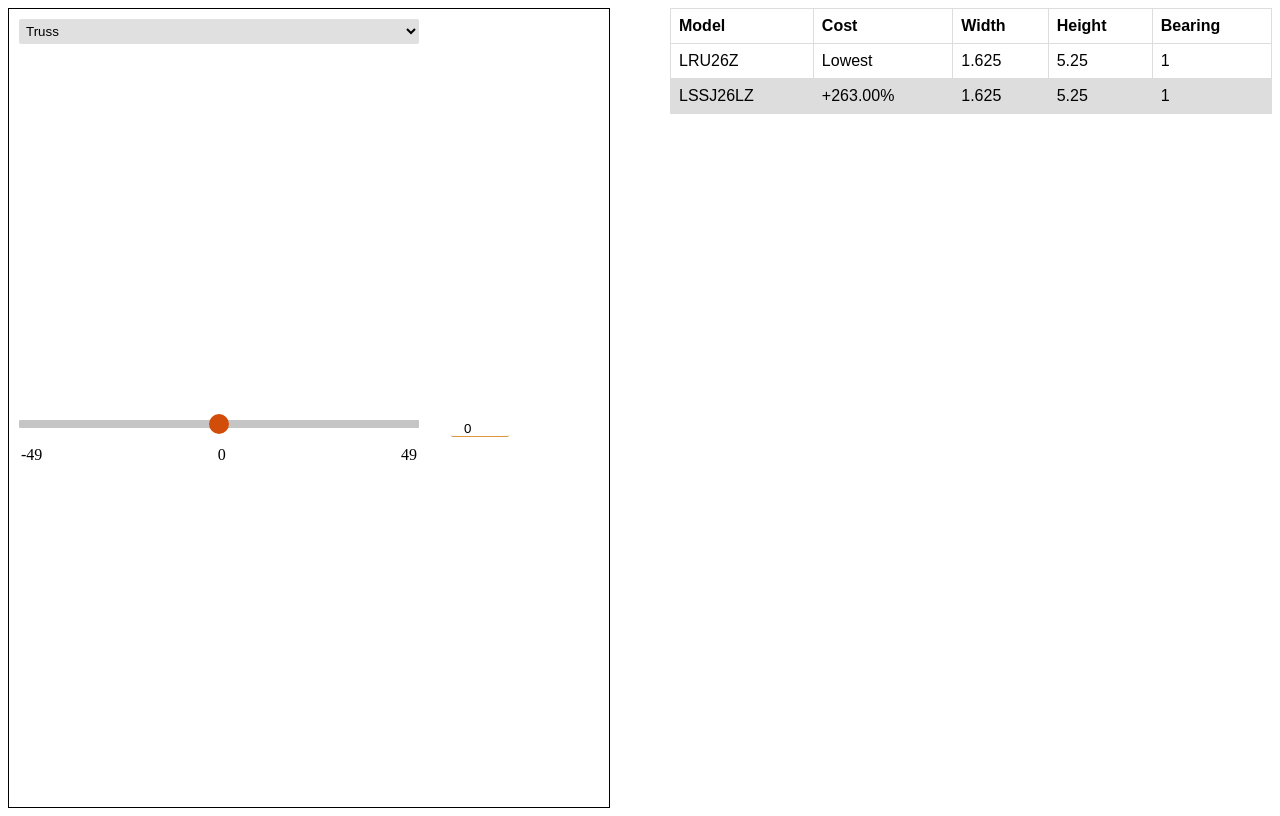
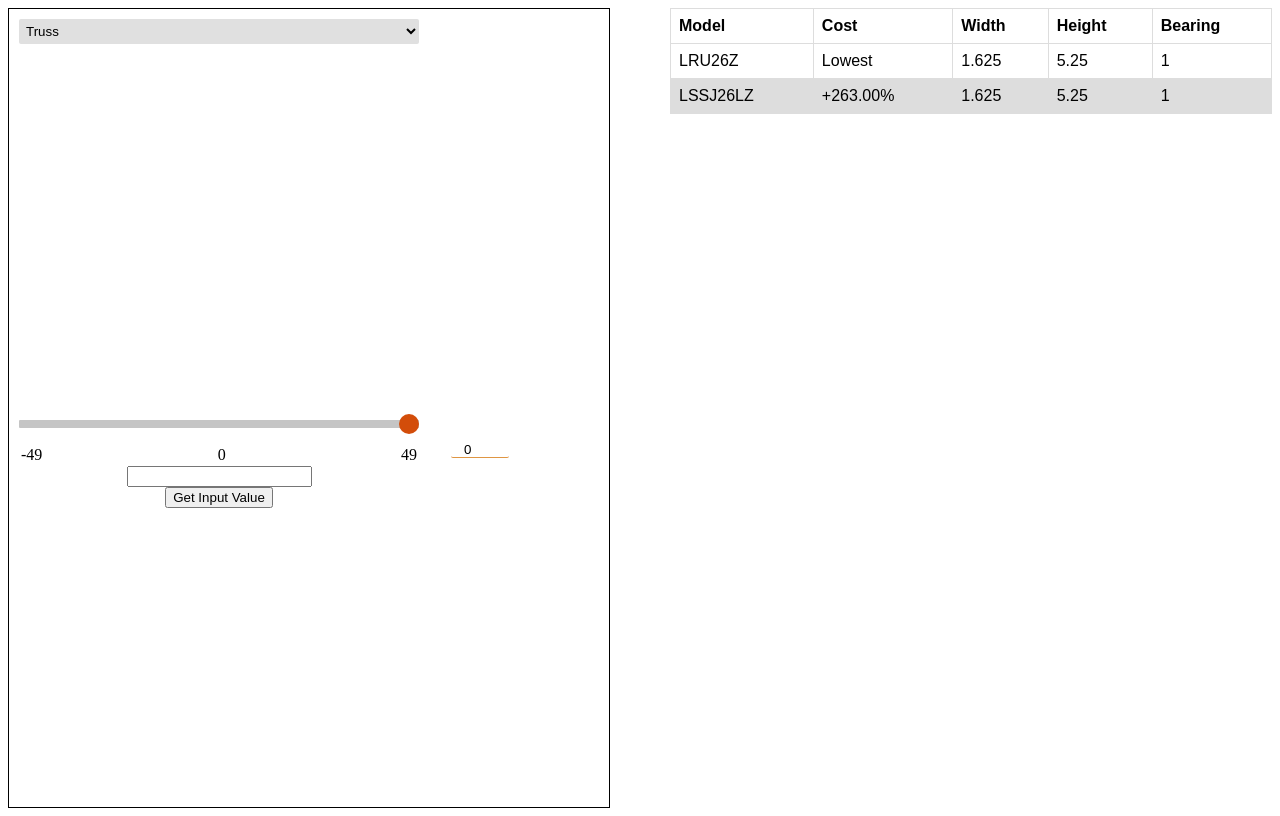
Before and after one commit to tuantran221/web-app, a React (Create React App) app: page / in a window 1280 px wide. Built offline with nearby package versions, Linux system fonts and the light colour scheme.

Commit message:
optimize filter slider

```diff
--- a/src/components/sliderbar/index.jsx
+++ b/src/components/sliderbar/index.jsx
@@ -1,63 +1,71 @@
-import React, { useContext } from "react";
+import React, { useContext, useState, useRef } from "react";
 import "./style.css";
 import StateContext from "../../context/Context";
-import data from "../../data/fake_data.json";
+
 const Slider = () => {
-  var datalistValue = [-49, 0, 49];
-  var ListSlope = [];
-  data.ListProduct.map((item) => {
-   return  ListSlope.push(item.slope)
-  })
-// ----------- context state ------------
+
+  let dataListValue = [-49, 0, 49];
+
+  let valueRef = useRef('')
+  const handleGetTextClick = () => {
+    const inputValue = valueRef;
+    console.log('input value:', inputValue);
+  };
+
+
+  // ----------- context state -----------------------------------------
 
   const selected = useContext(StateContext);
-  console.log("re-rendering")
+  const [tabTimeoutIds, setTabTimeoutIds] = useState([]);
+
   // ------------- function handle action input bar --------------------
-  const handleSliderChange =  (val) => {
-    let value = parseInt(val)
-    selected.setSliderValue(value);
 
-    let isDisable = ListSlope.some(item => item === value);
-    if(isDisable === true){
-      selected.setDropDisable(false)
-    }else selected.setDropDisable(true)
+  const handleSliderChange = (value) => {
+    // clear previous timeout
+    tabTimeoutIds.forEach((timeoutId) => clearTimeout(timeoutId));
+    setTabTimeoutIds([]);
 
+    // set state with delay time
+    const timeoutId = setTimeout(() => {
+      selected.setSliderValue(parseInt(value));
+      console.log("Value", value);
+    }, 500);
 
+    // Add new timeout id
+    setTabTimeoutIds((prevTabTimeoutIds) => [...prevTabTimeoutIds, timeoutId]);
   };
+
+  // ---------------- functions handle state ------------------------
 
   const handleInputChange = (e) => {
     let val = e.target.value;
-    console.log(val)
     selected.setSliderValue(parseInt(val));
   };
 
   const handleOptionChange = (val) => {
-    let value = parseInt(val)
+    let value = parseInt(val);
     selected.setSliderValue(value);
-
   };
 
-  // --------------------------------------
+  // -----------------------------------------------
 
   return (
     <div className="slider-wrapper">
-
       <div className="slider-container">
-
-      <input
+        <input
           type="range"
           id="slider"
           className={selected.sliderDisable ? "slider-disable" : "slider"}
           disabled={selected.sliderDisable}
           list="values"
-          value={selected.sliderValue}
+          // value={selected.sliderValue}
           onChange={(e) => handleSliderChange(e.target.value)}
           min={parseInt("-49")}
           max={parseInt("49")}
         />
 
         <datalist id="values">
-          {datalistValue.map((item, index) => (
+          {dataListValue.map((item, index) => (
             <option
               key={index}
               className={
@@ -73,6 +81,10 @@ const Slider = () => {
           ))}
         </datalist>
 
+        <input ref={valueRef}  />
+        <button onClick={handleGetTextClick}>Get Input Value</button>
+
+
         <div
           className={
             selected.sliderValue > 49 || selected.sliderValue < -49
@@ -82,7 +94,13 @@ const Slider = () => {
         >
           <p>Please enter a value between -49 and 49</p>
         </div>
-        <div className={isNaN(selected.sliderValue) ? "notvalidation" :  "validation" }><p>Slope Angle is a required field.</p></div>
+        <div
+          className={
+            isNaN(selected.sliderValue) ? "notvalidation" : "validation"
+          }
+        >
+          <p>Slope Angle is a required field.</p>
+        </div>
       </div>
 
       <div className="input-wrapper">
@@ -91,7 +109,7 @@ const Slider = () => {
           min={parseInt("-49")}
           max={parseInt("49")}
           value={selected.sliderValue}
-          onInput={handleInputChange}
+          onChange={handleInputChange}
           disabled={selected.sliderDisable}
           className={
             selected.sliderDisable ? "input-field-disable" : "input-field"
--- a/src/context/Context.js
+++ b/src/context/Context.js
@@ -1,25 +1,31 @@
-import { createContext, useState, useMemo } from "react";
+import { createContext, useState } from "react";
 
 const StateContext = createContext();
 
 export const StateProvider = ({ children }) => {
   const [dropdownValue, setDropdownValue] = useState("Truss");
   const [sliderValue, setSliderValue] = useState(0);
-  // const sliderValue = useRef(0)
   const [sliderDisable, setSliderDisable] = useState(false);
   const [dropDisable, setDropDisable] = useState(false);
 
-  const memoValue = useMemo(() => ({
-    dropdownValue,
+  // const memoValue = useMemo(() => ({
+  //   dropdownValue,
+  //   sliderValue,
+  //   sliderDisable,
+  //   dropDisable,
+  //   setSliderValue,
+  //   setDropdownValue,
+  //   setDropDisable,
+  //   setSliderDisable,
+  // }),[dropDisable, dropdownValue, sliderDisable, sliderValue]);
+  return <StateContext.Provider value={{ dropdownValue,
     sliderValue,
     sliderDisable,
     dropDisable,
     setSliderValue,
     setDropdownValue,
     setDropDisable,
-    setSliderDisable,
-  }),[dropDisable, dropdownValue, sliderDisable, sliderValue]);
-  return <StateContext.Provider value={memoValue}>{children}</StateContext.Provider>;
+    setSliderDisable,}}>{children}</StateContext.Provider>;
 };
 
 export default StateContext;
```
